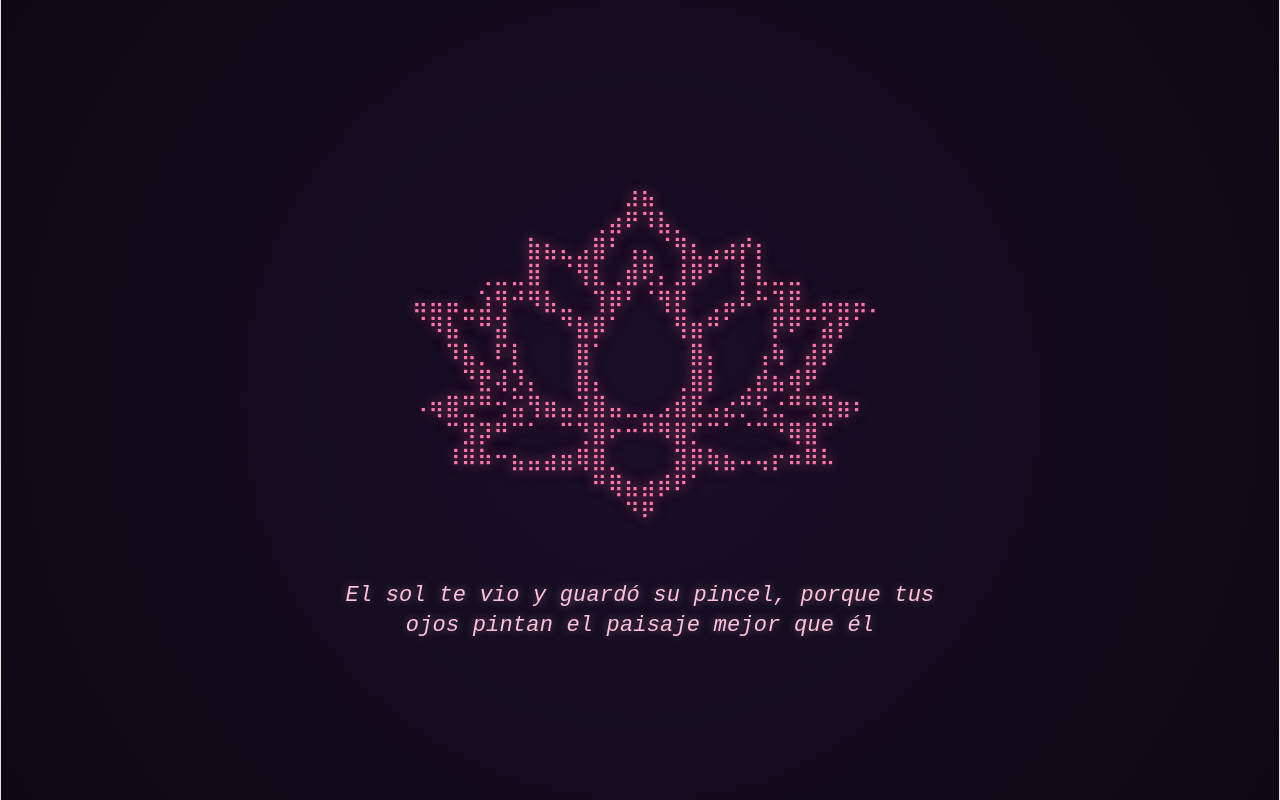
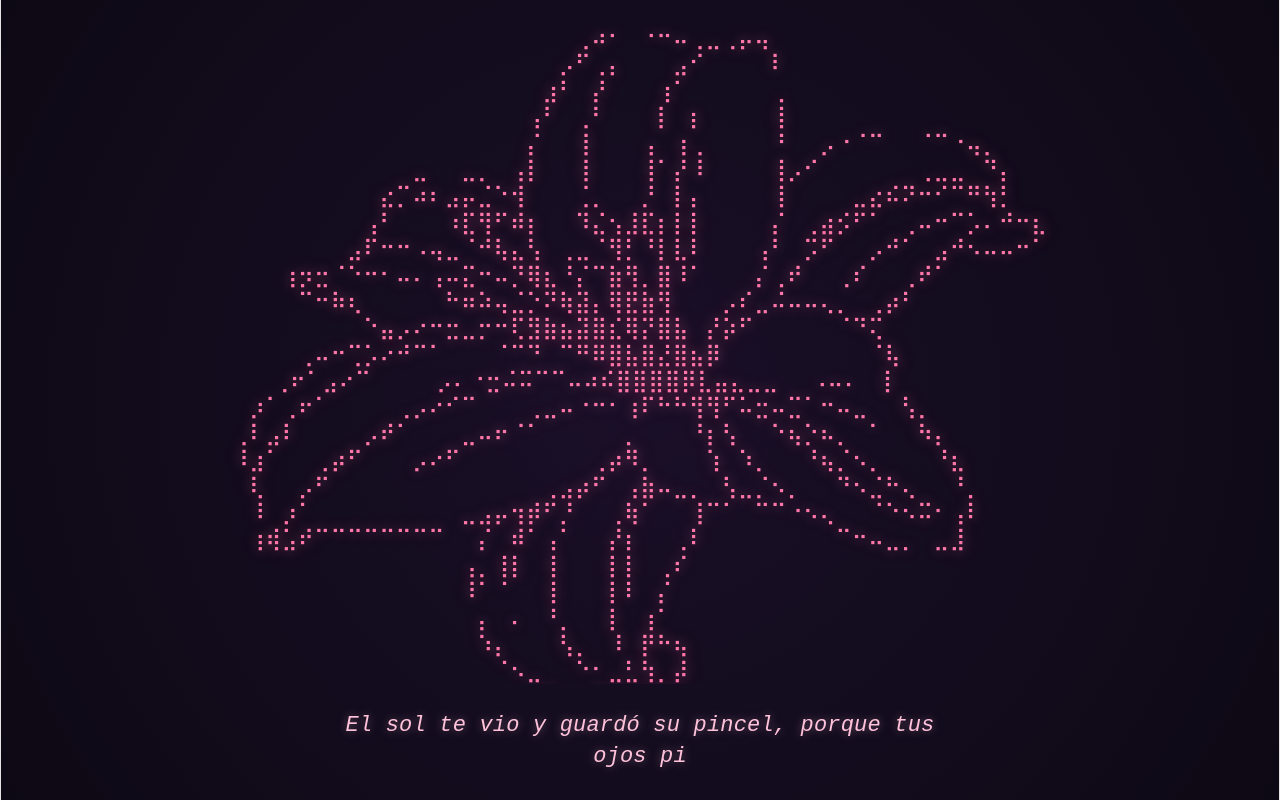
Before and after one commit to Diego-Sic/cat-sun-ascii, a React (Vite) app: page / in a window 1280 px wide. Built offline with nearby package versions, Linux system fonts and the light colour scheme.

Commit message:
Update ASCII flower art

```diff
--- a/src/App.tsx
+++ b/src/App.tsx
@@ -2,21 +2,32 @@ import { useState, useEffect } from 'react';
 import './App.css';
 
 const LOTUS_ART = [
-  "⠀⠀⠀⠀⠀⠀⠀⠀⠀⠀⠀⠀⠀⠀⠀⠀⠀⠀⠀⠀⠀⠀⠀⠀⠀⠀⠀⠀⠀⠀",
-  "⠀⠀⠀⠀⠀⠀⠀⠀⠀⠀⠀⠀⠀⠀⣰⣦⠀⠀⠀⠀⠀⠀⠀⠀⠀⠀⠀⠀⠀⠀",
-  "⠀⠀⠀⠀⠀⠀⠀⠀⠀⠀⠀⠀⢀⣴⠟⠹⣧⡀⠀⠀⠀⠀⠀⠀⠀⠀⠀⠀⠀⠀",
-  "⠀⠀⠀⠀⠀⠀⠀⠀⣷⣦⣄⣠⣿⠃⢠⣄⠈⢻⣆⣠⣴⡞⡆⠀⠀⠀⠀⠀⠀⠀",
-  "⠀⠀⠀⠀⠀⢀⣀⣀⣿⠀⠈⢻⣇⢀⣾⢟⡄⣸⡿⠋⠀⡇⣇⣀⣀⠀⠀⠀⠀⠀",
-  "⠀⣤⣤⣤⣀⣱⢻⠚⠻⣧⣀⠀⢹⡿⠃⠈⢻⣟⠀⢀⣤⠧⠓⣹⣟⣀⣤⣤⣤⡀",
-  "⠀⠈⠻⣧⠉⠛⣽⠀⠀⠀⠙⣷⡿⠁⠀⠀⠀⢻⣶⠛⠁⠀⠀⡟⠟⠉⣵⡟⠁⠀",
-  "⠀⠀⠀⠹⣧⡀⠏⡇⠀⠀⠀⣿⠁⠀⠀⠀⠀⠀⣿⡄⠀⠀⢠⢷⠀⣼⡟⠀⠀⠀",
-  "⠀⠀⠀⠀⠙⣟⢼⡹⡄⠀⠀⣿⡄⠀⠀⠀⠀⢀⣿⡇⠀⢀⣞⣦⢾⠟⠀⠀⠀⠀",
-  "⠀⠠⢶⣿⣛⠛⢒⣭⢻⣶⣤⣹⣿⣤⣀⣀⣠⣾⣟⣠⣔⡛⢫⣐⠛⢛⣻⣶⠆⠀",
-  "⠀⠀⠀⠉⣻⡽⠛⠉⠁⠀⠉⢙⣿⠖⠒⠛⠻⣿⡋⠉⠁⠈⠉⠙⢿⣿⠉⠀⠀⠀",
-  "⠀⠀⠀⠸⠿⠷⠒⣦⣤⣴⣶⢿⣿⡀⠀⠀⠀⣽⡿⢷⣦⠤⢤⡖⠶⠿⠧⠀⠀⠀",
-  "⠀⠀⠀⠀⠀⠀⠀⠀⠀⠀⠀⠀⠛⢿⣦⣴⡾⠟⠁⠀⠀⠀⠀⠀⠀⠀⠀⠀⠀⠀",
-  "⠀⠀⠀⠀⠀⠀⠀⠀⠀⠀⠀⠀⠀⠀⠙⠟⠀⠀⠀⠀⠀⠀⠀⠀⠀⠀⠀⠀⠀⠀",
-  "⠀⠀⠀⠀⠀⠀⠀⠀⠀⠀⠀⠀⠀⠀⠀⠀⠀⠀⠀⠀⠀⠀⠀⠀⠀⠀⠀⠀⠀⠀"
+  "⠀⠀⠀⠀⠀⠀⠀⠀⠀⠀⠀⠀⠀⠀⠀⠀⠀⠀⠀⠀⠀⢀⠴⠂⠀⠐⠒⠤⢀⣀⢀⡤⢤⠀⠀⠀⠀⠀⠀⠀⠀⠀⠀⠀⠀⠀⠀⠀⠀⠀",
+  "⠀⠀⠀⠀⠀⠀⠀⠀⠀⠀⠀⠀⠀⠀⠀⠀⠀⠀⠀⠀⡠⠋⢀⡄⠀⠀⠀⣠⠊⠀⠀⠀⠀⠇⠀⠀⠀⠀⠀⠀⠀⠀⠀⠀⠀⠀⠀⠀⠀⠀",
+  "⠀⠀⠀⠀⠀⠀⠀⠀⠀⠀⠀⠀⠀⠀⠀⠀⠀⠀⠀⣰⠃⠀⡜⠀⠀⠀⢰⠁⠀⠀⠀⠀⠀⢀⠀⠀⠀⠀⠀⠀⠀⠀⠀⠀⠀⠀⠀⠀⠀⠀",
+  "⠀⠀⠀⠀⠀⠀⠀⠀⠀⠀⠀⠀⠀⠀⠀⠀⠀⠀⢠⠃⠀⢀⠃⠀⠀⠀⡇⠀⡆⠀⠀⠀⠀⢸⠀⠀⠀⠀⠀⠀⠀⠀⠀⠀⠀⠀⠀⠀⠀⠀",
+  "⠀⠀⠀⠀⠀⠀⠀⠀⠀⠀⠀⠀⠀⠀⠀⠀⠀⠀⡌⠀⠀⢸⠀⠀⠀⢠⠀⢰⢀⠀⠀⠀⠀⠘⠀⠀⡠⠐⠈⠉⠀⠀⠈⠉⠐⢤⡀⠀⠀⠀",
+  "⠀⠀⠀⠀⠀⠀⠀⠀⠀⠀⠀⣀⠀⠀⣀⡀⠀⢠⡇⠀⠀⢸⠀⠀⠀⢸⠁⡜⠸⠀⠀⠀⠀⢸⡠⠊⠀⠀⠀⠀⠀⠀⢀⣀⣀⠀⠙⡄⠀⠀",
+  "⠀⠀⠀⠀⠀⠀⠀⠀⠀⣔⡉⠴⠆⣠⡤⣈⠑⢺⠀⠀⠀⢈⡀⠀⠀⡘⠀⡇⡄⠀⠀⠀⠀⢸⠀⠀⠀⠀⣀⣔⠮⠝⠒⠊⠉⠛⢳⡃⠀⠀",
+  "⠀⠀⠀⠀⠀⠀⠀⠀⢠⠃⠀⠀⠀⠰⣏⢻⠋⠾⡆⠀⠀⠹⣌⢢⣸⣏⡆⡇⡇⠀⠀⠀⠀⡌⠀⢀⣴⡪⠋⠁⠀⢀⠤⠒⠉⡡⠄⠚⠒⣆",
+  "⠀⠀⠀⠀⠀⠀⠀⣠⠏⠒⠒⠠⢤⣀⠈⠚⢧⣄⢣⠀⢀⣀⠈⢻⡃⠘⡇⣇⠇⠀⠀⠀⢠⠃⠀⡩⠋⠀⠀⡠⠚⠁⠀⣠⠚⠢⠤⠤⠒⠁",
+  "⠀⠀⠀⢰⡲⣒⠈⠑⠒⠂⠤⠄⢠⠤⣍⠒⠤⡙⢿⣆⠘⡌⠉⣷⢻⡀⣿⠸⠁⠀⠀⠀⡌⢀⠞⠀⠀⢀⠎⠀⠀⢀⠞⠁⠀⠀⠀⠀⠀⠀",
+  "⠀⠀⠀⠀⠉⠒⠷⢆⠀⠀⠀⠀⠀⠓⠶⠵⢤⣈⡑⠝⢷⣽⡄⢿⣟⣷⢻⠀⠀⠀⡠⠎⣀⠬⠤⠤⢄⡀⠀⢀⡴⠃⠀⠀⠀⠀⠀⠀⠀⠀",
+  "⠀⠀⠀⠀⠀⠀⠀⠀⠑⣤⡠⠔⠒⣒⣀⡒⠒⢏⣻⣷⣦⣽⣿⣎⢿⡝⣿⣧⠀⡜⡵⠋⠀⠀⠀⠀⠀⠈⠙⢍⠀⠀⠀⠀⠀⠀⠀⠀⠀⠀",
+  "⠀⠀⠀⠀⢀⠤⠒⢉⡡⠔⠚⠉⠁⠀⠀⠀⠈⠉⠙⠀⠉⠛⠿⣿⣧⣿⣜⣿⣦⡿⠀⠀⠀⠀⠀⠀⠀⠀⠀⠈⢧⠀⠀⠀⠀⠀⠀⠀⠀⠀",
+  "⠀⠀⢀⠖⠁⣠⠔⠉⠀⠀⠀⠀⡠⠄⠐⣒⠬⠭⠉⠉⠤⠴⠮⣿⣿⣿⣿⡿⣇⣤⣄⣀⣀⠀⠀⠠⠤⠄⠀⢸⠀⠀⠀⠀⠀⠀⠀⠀⠀",
+  "⠀⡰⠁⢀⠖⠁⠀⠀⠀⠀⢀⡠⠔⠊⠉⠀⠀⠀⢀⣀⠤⠐⠒⠂⢰⠏⠓⠓⢻⢻⠋⠥⣒⠤⣉⠁⠒⠤⣀⠀⠀⢣⡀⠀⠀⠀⠀⠀⠀⠀",
+  "⢀⠇⣠⠇⠀⠀⠀⠀⡠⠞⠁⠀⠀⠀⣀⠤⠖⠈⠁⠀⠀⠀⠀⠀⡀⠀⠀⠀⠘⡆⢣⠀⠀⠑⢦⡑⠦⡀⠀⠁⠀⠀⠳⡄⠀⠀⠀⠀⠀⠀",
+  "⠸⣰⠁⠀⠀⢀⡴⠋⠀⠀⠀⡠⠔⠋⠀⠀⠀⠀⠀⠀⠀⠀⢀⡴⠻⡀⠀⠀⠀⢱⠀⠱⡀⠀⠀⠘⢦⡈⠢⡀⠀⠀⠀⠘⣆⠀⠀⠀⠀⠀",
+  "⠀⢇⠀⠀⡠⠋⠀⠀⠀⠀⠀⠀⠀⠀⠀⠀⠀⠀⠀⢀⣠⡴⠋⠀⢠⣷⠤⣀⡀⠀⢣⣀⡈⠢⡀⠀⠀⠙⠢⣈⠓⢄⠀⠀⠘⡀⠀⠀⠀⠀",
+  "⠀⠸⠀⡰⠁⠀⠀⠀⠀⠀⠀⠀⠀⠀⣀⣠⡤⢲⡾⠋⡘⠀⠀⢀⢷⠁⠀⠀⢸⠉⠁⠀⠉⠉⠐⠢⢄⠀⠀⠈⠑⠢⠭⠂⢠⠇⠀⠀⠀⠀",
+  "⠀⢰⢾⣡⠞⠉⠉⠉⠉⠉⠉⠉⠉⠀⠀⡌⠀⠾⠁⢠⠁⠀⠀⡜⡆⠀⠀⢀⠇⠀⠀⠀⠀⠀⠀⠀⠀⠉⠒⠤⣀⡀⠀⣀⣸⠀⠀⠀⠀⠀",
+  "⠀⠀⠀⠀⠀⠀⠀⠀⠀⠀⠀⠀⠀⠀⢠⡀⢸⡇⠀⢸⠀⠀⠀⡇⡇⠀⢀⠎⠀⠀⠀⠀⠀⠀⠀⠀⠀⠀⠀⠀⠀⠀⠀⠀⠀⠀⠀⠀⠀⠀",
+  "⠀⠀⠀⠀⠀⠀⠀⠀⠀⠀⠀⠀⠀⠀⠸⠁⠈⠀⠀⢸⠀⠀⠀⡇⠇⠀⡌⠀⠀⠀⠀⠀⠀⠀⠀⠀⠀⠀⠀⠀⠀⠀⠀⠀⠀⠀⠀⠀⠀⠀",
+  "⠀⠀⠀⠀⠀⠀⠀⠀⠀⠀⠀⠀⠀⠀⠀⡄⠀⠄⠀⠘⡀⠀⠀⡇⠀⢰⠁⠀⠀⠀⠀⠀⠀⠀⠀⠀⠀⠀⠀⠀⠀⠀⠀⠀⠀⠀⠀⠀⠀⠀",
+  "⠀⠀⠀⠀⠀⠀⠀⠀⠀⠀⠀⠀⠀⠀⠀⠱⡄⠀⠀⠀⢣⡀⠀⠸⠀⡟⠓⢦⠀⠀⠀⠀⠀⠀⠀⠀⠀⠀⠀⠀⠀⠀⠀⠀⠀⠀⠀⠀⠀⠀",
+  "⠀⠀⠀⠀⠀⠀⠀⠀⠀⠀⠀⠀⠀⠀⠀⠀⠈⠢⣀⠀⠀⠑⠂⣀⣃⢳⡀⡼⠀⠀⠀⠀⠀⠀⠀⠀⠀⠀⠀⠀⠀⠀⠀⠀⠀⠀⠀⠀⠀⠀",
+  "⠀⠀⠀⠀⠀⠀⠀⠀⠀⠀⠀⠀⠀⠀⠀⠀⠀⠀⠀⠉⠒⠒⠋⠁⠀⠙⠽⠁⠀⠀⠀⠀⠀⠀⠀⠀⠀⠀⠀⠀⠀⠀⠀⠀⠀⠀⠀⠀⠀⠀"
 ];
 
 const MESSAGES = [
@@ -44,14 +55,14 @@ export function App() {
       if (charIdx <= fullLine.length) {
         currentLotus[lineIdx] = fullLine.substring(0, charIdx);
         setLotusLines([...currentLotus]);
-        charIdx += 3;
-        setTimeout(animateLotus, 10);
+        charIdx += 4;
+        setTimeout(animateLotus, 8);
       } else {
         currentLotus[lineIdx] = fullLine;
         setLotusLines([...currentLotus]);
         lineIdx++;
         charIdx = 0;
-        setTimeout(animateLotus, 20);
+        setTimeout(animateLotus, 15);
       }
     };
 
```
